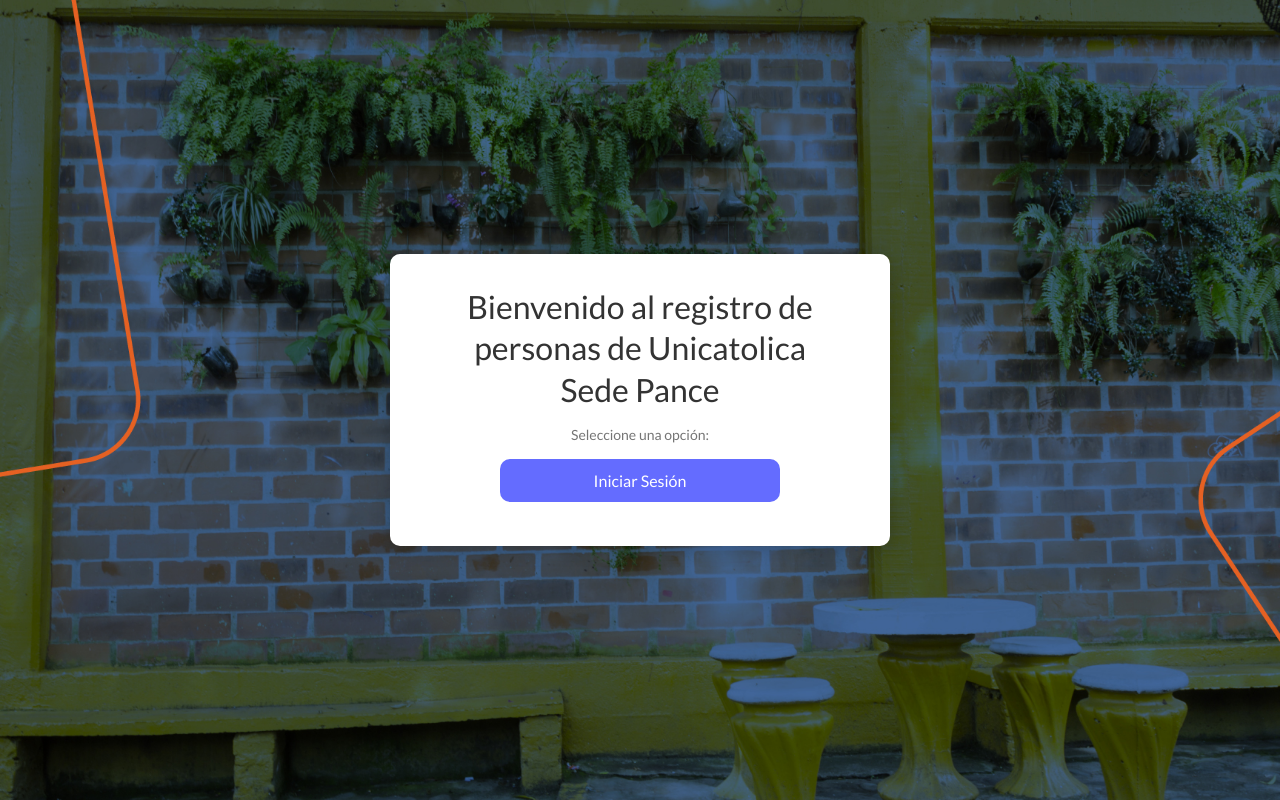
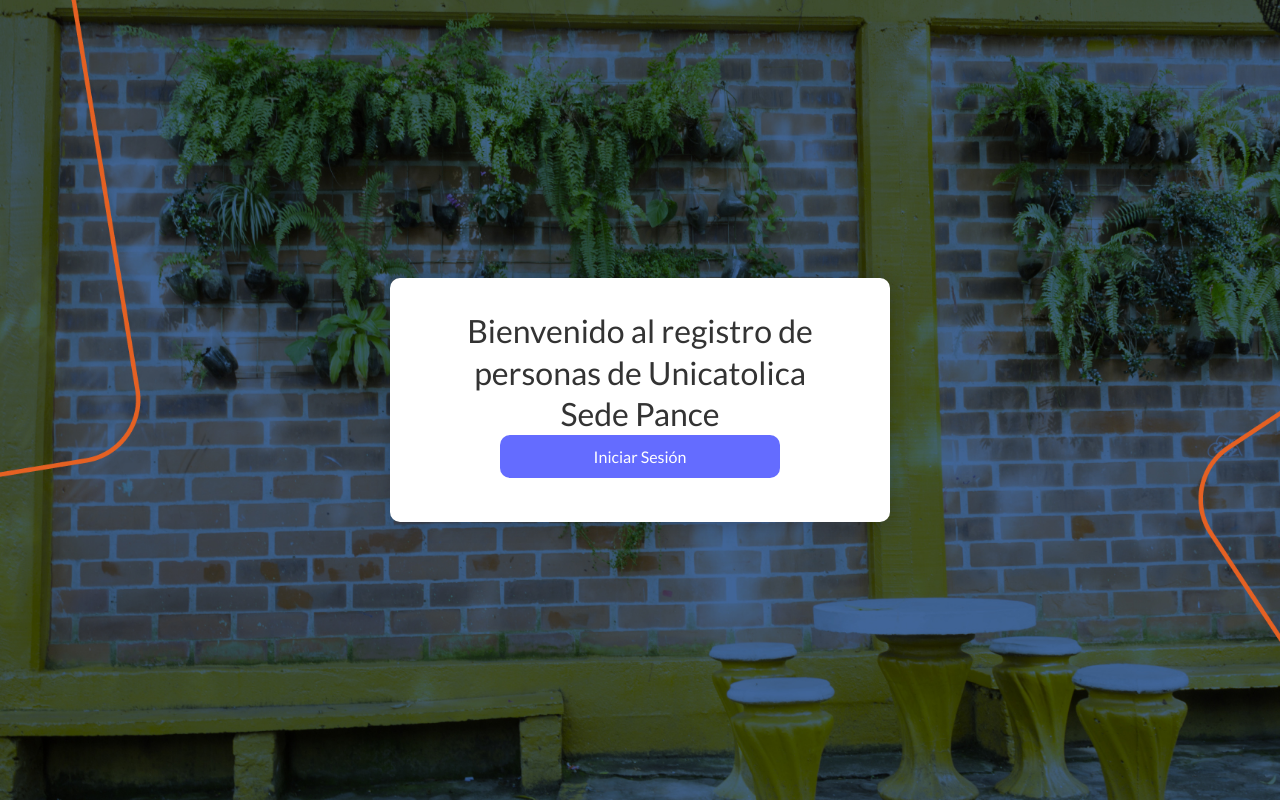
Before and after one commit to SebastianPenaranda/frontend, a React (Vite) app: page / in a window 1280 px wide. Built offline with nearby package versions, Linux system fonts and the light colour scheme.

Commit message:
Primer commit

```diff
--- a/src/App.jsx
+++ b/src/App.jsx
@@ -1445,7 +1445,6 @@
           <div className="contenedor_bienvenida">
             <h1>Bienvenido al registro de personas de Unicatolica</h1>
             <h1 className="pance">Sede Pance</h1>
-            <p>Seleccione una opción:</p>
             <button onClick={() => setMenu("login")}>Iniciar Sesión</button>
 
           </div>
```
